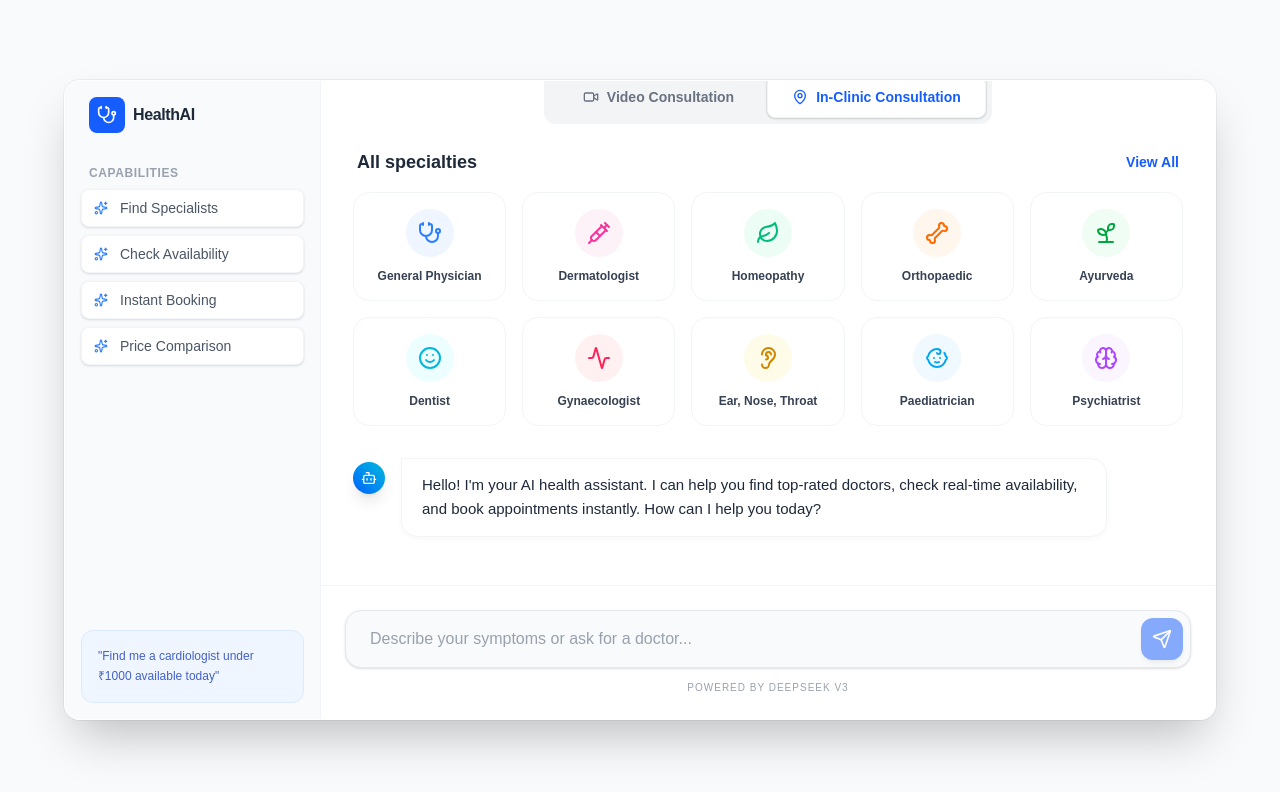
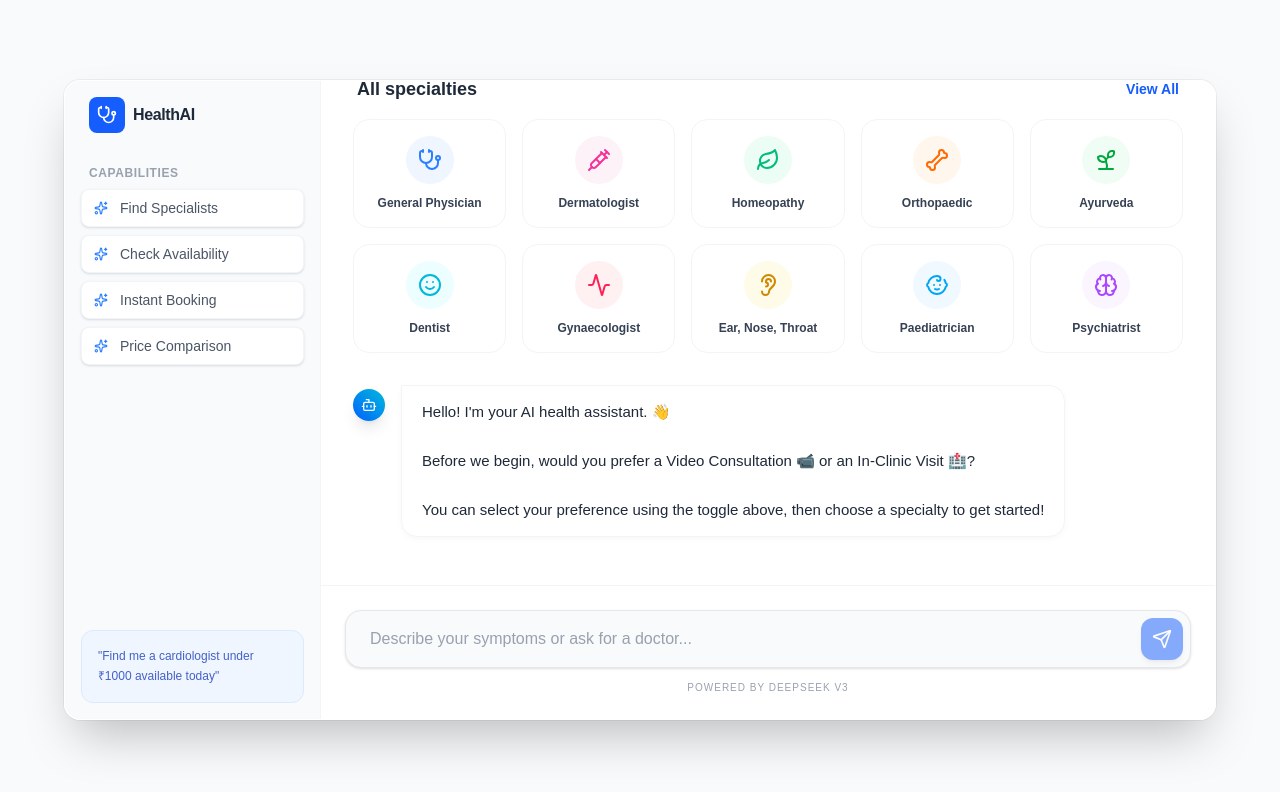
Before and after one commit to brownhat16/doctor-booking-web, a Next.js app: page / in a window 1280 px wide. Shown: the top 792 px of the page. Built offline with nearby package versions, Linux system fonts and the light colour scheme.

Commit message:
Frontend: Update greeting to ask about consultation mode upfront

```diff
--- a/components/ChatInterface.tsx
+++ b/components/ChatInterface.tsx
@@ -25,7 +25,7 @@ export default function ChatInterface() {
             id: "init",
             role: "assistant",
             content:
-                "Hello! I'm your AI health assistant. I can help you find top-rated doctors, check real-time availability, and book appointments instantly. How can I help you today?",
+                "Hello! I'm your AI health assistant. 👋\n\nBefore we begin, would you prefer a Video Consultation 📹 or an In-Clinic Visit 🏥?\n\nYou can select your preference using the toggle above, then choose a specialty to get started!",
         },
     ]);
     const [input, setInput] = useState("");
```
